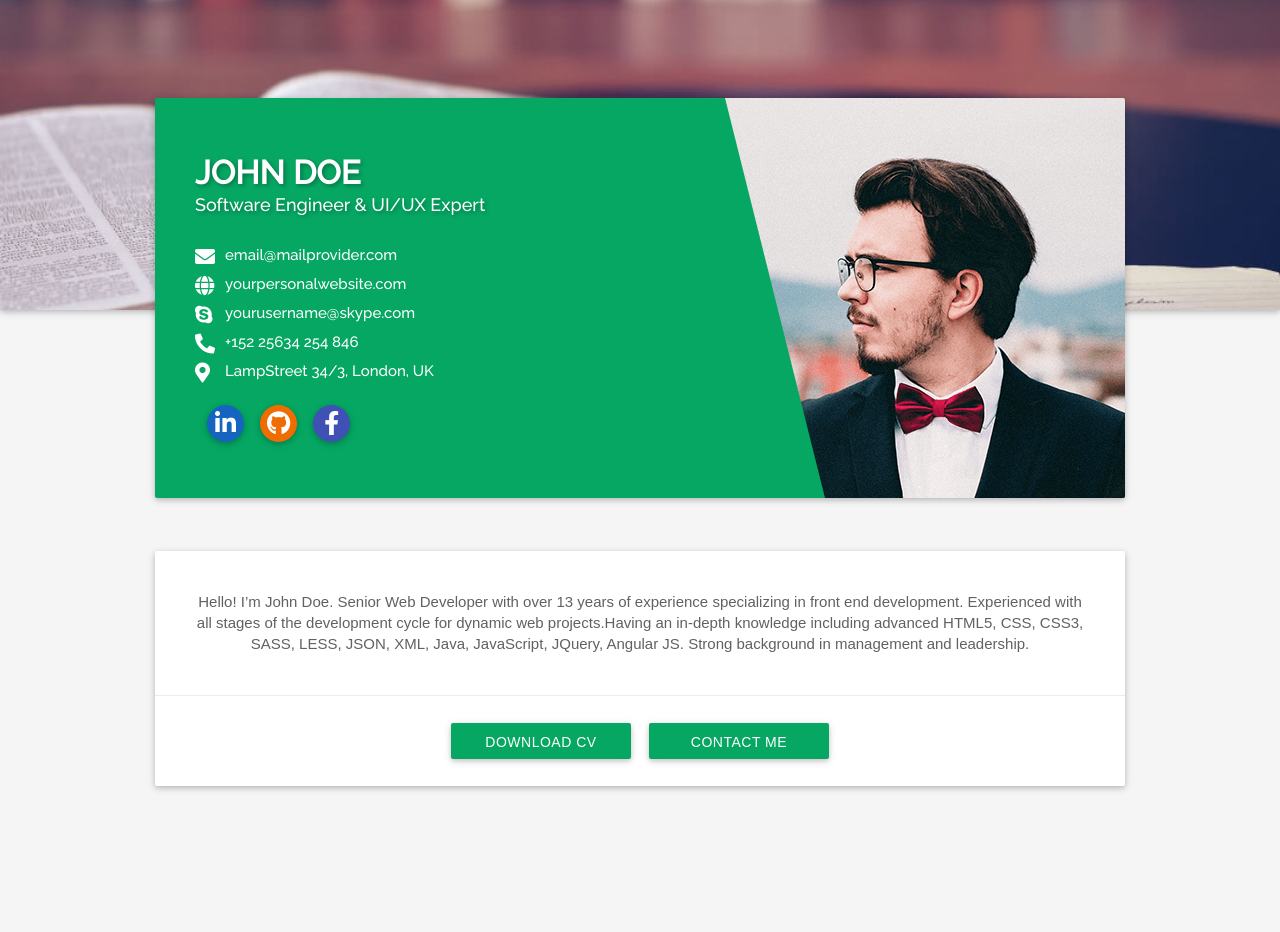
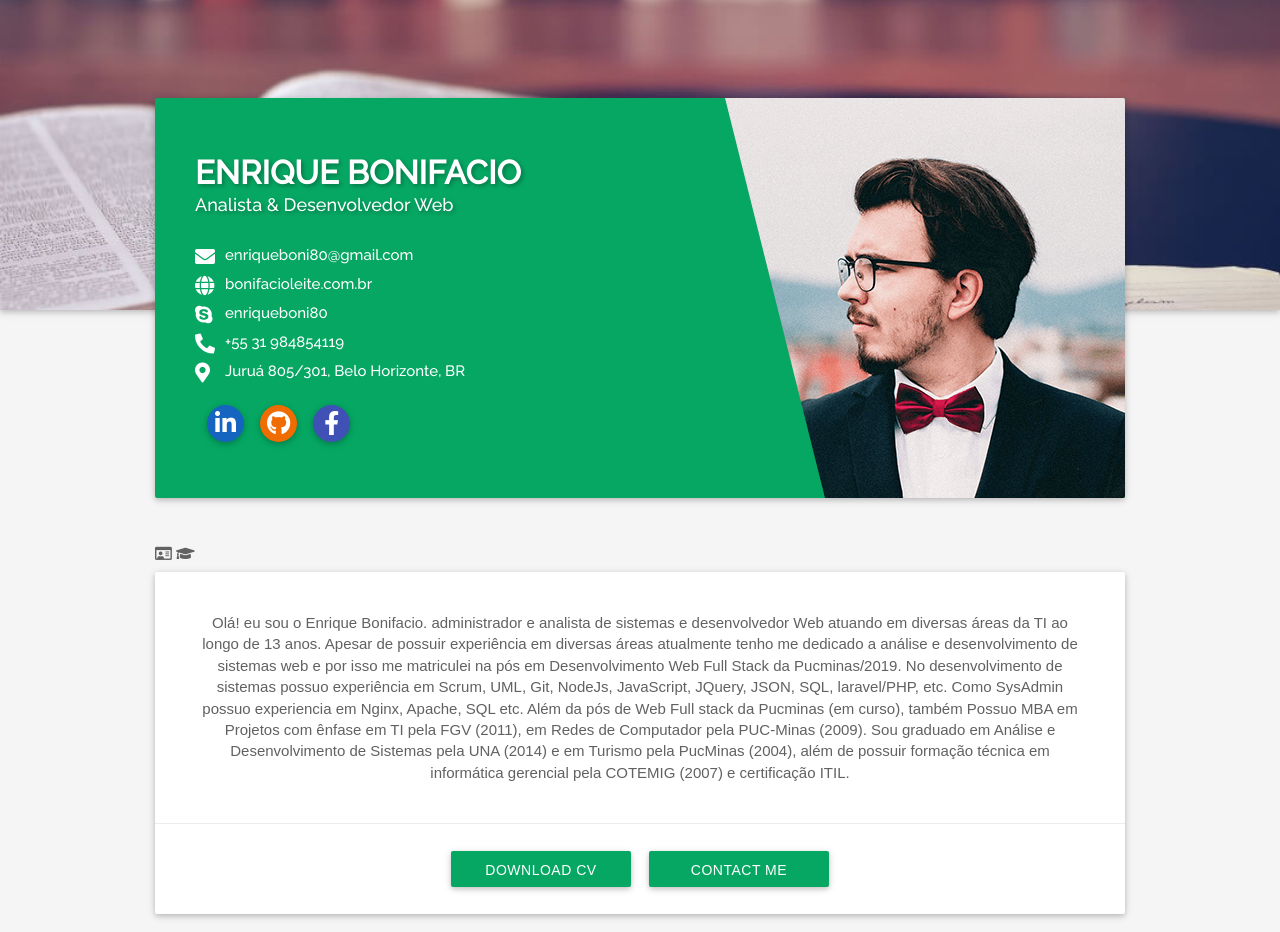
Before and after one commit to enriqueboni80/paw-projeto-final, a plain HTML site: page index.html in a window 1280 px wide. Before the commit the page ends 831 px from the top, so only its background shows below. Drawn offline with nearby package versions, Linux system fonts and the light colour scheme; a web font is replaced by a local one.

Commit message:
# voltando a classe section, ativando Ajax de redirecionamento das paginas

```diff
--- a/css/main.css
+++ b/css/main.css
@@ -19,9 +19,6 @@ body {
     background-size: cover;
     background-position: center center;
     background-attachment: fixed;
-    position: relative;
-    padding-top: 15px;
-    padding-bottom: 30px;
 }
 
 .row {
@@ -171,7 +168,7 @@ div {
     margin-left: auto;
 }
 
-section {
+.section {
     position: relative;
     padding-top: 15px;
     padding-bottom: 30px;
--- a/index.html
+++ b/index.html
@@ -31,11 +31,11 @@
 
     <header>
         <nav>
-            <div class="header-background"></div>
+            <div class="header-background section"></div>
         </nav>
     </header>
 
-    <section id="v-card-holder" data-sr-id="50">
+    <section id="v-card-holder" data-sr-id="50" class="section">
         <div class="container">
             <div class="row">
                 <div class="col-md-12 col-sm-12 col-xs-12">
@@ -50,42 +50,46 @@
                         <div class="card-content">
                             <!-- NAME & STATUS -->
                             <div class="info-headings">
-                                <h4 class="text-uppercase left">John DOE</h4>
-                                <h6 class="text-capitalize left">Software Engineer &amp; UI/UX Expert</h6>
+                                <h4 class="text-uppercase left">Enrique Bonifacio</h4>
+                                <h6 class="text-capitalize left">Analista &amp; Desenvolvedor Web</h6>
                             </div>
                             <!-- INFO DE CONTATOS -->
                             <div class="infos">
                                 <ul class="profile-list">
                                     <li class="clearfix">
                                         <span class="title"><i class="fas fa-envelope home-icone"></i></span>
-                                        <span class="content">email@mailprovider.com</span>
+                                        <span class="content">enriqueboni80@gmail.com</span>
                                     </li>
                                     <li class="clearfix">
                                         <span class="title"><i class="fas fa-globe home-icone"></i></span>
-                                        <span class="content">yourpersonalwebsite.com</span>
+                                        <span class="content">bonifacioleite.com.br</span>
                                     </li>
                                     <li class="clearfix">
-                                        <span class="title"><i class="fab fa-skype home-icone" aria-hidden="true"></i></span>
-                                        <span class="content">yourusername@skype.com</span>
+                                        <span class="title"><i class="fab fa-skype home-icone"
+                                                aria-hidden="true"></i></span>
+                                        <span class="content">enriqueboni80</span>
                                     </li>
                                     <li class="clearfix">
                                         <span class="title"><i class="fas fa-phone-alt home-icone"></i></span>
-                                        <span class="content">+152 25634 254 846</span>
+                                        <span class="content">+55 31 984854119</span>
                                     </li>
                                     <li class="clearfix">
                                         <span class="title"><i class="fas fa-map-marker-alt home-icone"></i></span>
-                                        <span class="content">LampStreet 34/3, London, UK</span>
+                                        <span class="content">Juruá 805/301, Belo Horizonte, BR</span>
                                     </li>
                                 </ul>
                             </div>
                             <!--LINKS-->
                             <div class="links">
                                 <!-- LINKEDIN-->
-                                <a href="#" class="social  btn-floating blue darken-3"><i class="fab fa-linkedin-in"></i></a>
+                                <a href="#" class="social  btn-floating blue darken-3"><i
+                                        class="fab fa-linkedin-in"></i></a>
                                 <!-- RSS-->
-                                <a href="#" class="social  btn-floating orange darken-3"><i class="fab fa-github"></i></a>
+                                <a href="#" class="social  btn-floating orange darken-3"><i
+                                        class="fab fa-github"></i></a>
                                 <!-- FACEBOOK-->
-                                <a href="#" id="first_one" class="social btn-floating indigo"><i class="fab fa-facebook-f"></i></a>
+                                <a href="#" id="first_one" class="social btn-floating indigo"><i
+                                        class="fab fa-facebook-f"></i></a>
                             </div>
                         </div>
                     </div>
@@ -94,10 +98,12 @@
         </div>
     </section>
 
-    <section id="about">
+    <section id="about" class="section">
         <div class="container">
             <div class="row">
                 <div class="col-md-12">
+                    <i class="far fa-id-card"></i>
+                    <i class="fas fa-graduation-cap"></i>
                     <!-- DETALHES -->
                     <div id="about-card" class="card" data-sr-id="49">
                         <div class="card-content">
@@ -111,7 +117,7 @@
                         <div id="about-btn" class="card-action">
                             <div class="about-btn">
                                 <!-- DOWNLOAD CV BUTTON -->
-                                <a href="#" class="btn waves-effect">Download CV</a>
+                                <a href="#download" class="btn waves-effect">Download CV</a>
                                 <!-- CONTACT BUTTON -->
                                 <a href="#contact" class="btn waves-effect">Contact Me</a>
                             </div>
--- a/js/main.js
+++ b/js/main.js
@@ -0,0 +1,14 @@
+$(document).ready(function() {
+    redirecionarPagina("sobre")
+})
+
+
+function redirecionarPagina(pagina) {
+    $.ajax({
+        url: `paginas/${pagina}.html`,
+        data: { "expression": "x" },
+        cache: false
+    }).done(function(retornoRequestPagina) {
+        $("#about-card > .card-content > p").html(retornoRequestPagina);
+    });
+}
--- /dev/null
+++ b/paginas/sobre.html
@@ -0,0 +1,4 @@
+ Olá! eu sou o Enrique Bonifacio. administrador e analista de sistemas e desenvolvedor Web atuando em diversas áreas da TI ao longo de 13 anos. Apesar de possuir experiência em diversas áreas atualmente tenho me dedicado a análise e desenvolvimento de
+sistemas web e por isso me matriculei na pós em Desenvolvimento Web Full Stack da Pucminas/2019. No desenvolvimento de sistemas possuo experiência em Scrum, UML, Git, NodeJs, JavaScript, JQuery, JSON, SQL, laravel/PHP, etc. Como SysAdmin possuo experiencia
+em Nginx, Apache, SQL etc. Além da pós de Web Full stack da Pucminas (em curso), também Possuo MBA em Projetos com ênfase em TI pela FGV (2011), em Redes de Computador pela PUC-Minas (2009). Sou graduado em Análise e Desenvolvimento de Sistemas pela UNA
+(2014) e em Turismo pela PucMinas (2004), além de possuir formação técnica em informática gerencial pela COTEMIG (2007) e certificação ITIL.
```
Also changed, not shown: paginas/formacao.html (added, +1 -0 lines).
